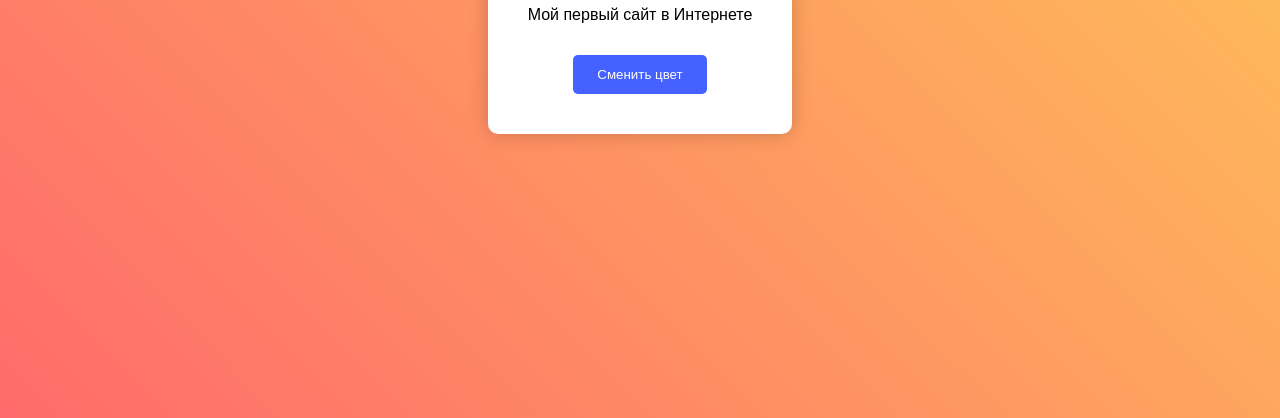
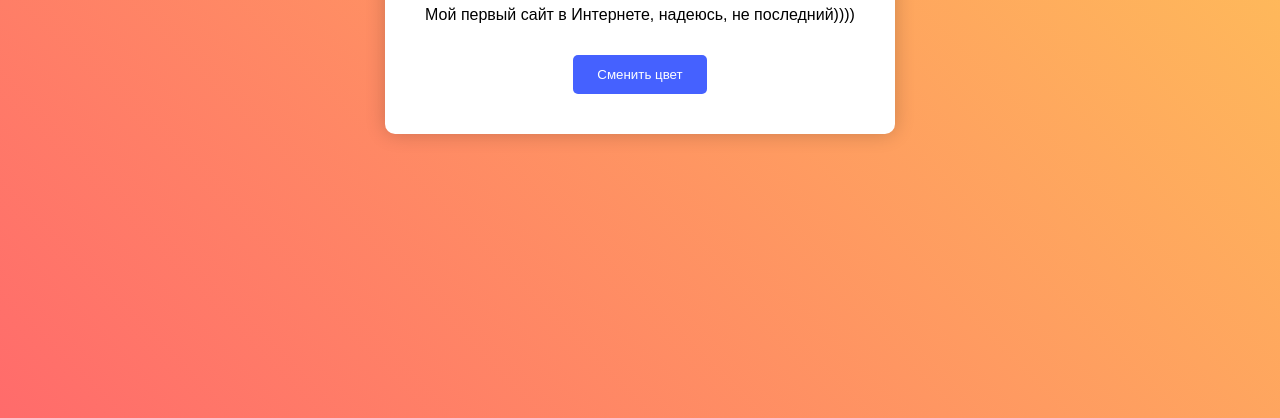
Before and after one commit to KseniyaVakulenko/my-first-website, a plain HTML site: page index.html in a window 1280 px wide. Shown: the part 398-816 px from the top of the page. Drawn offline with Linux system fonts and the light colour scheme.

Commit message:
Update index.html

```diff
--- a/index.html
+++ b/index.html
@@ -9,7 +9,7 @@
 <body>
     <div class="card">
         <h1>Привет!</h1>
-        <p>Мой первый сайт в Интернете</p>
+        <p>Мой первый сайт в Интернете, надеюсь, не последний))))</p>
         <button onclick="changeColor()">Сменить цвет</button>
     </div>
 
```
